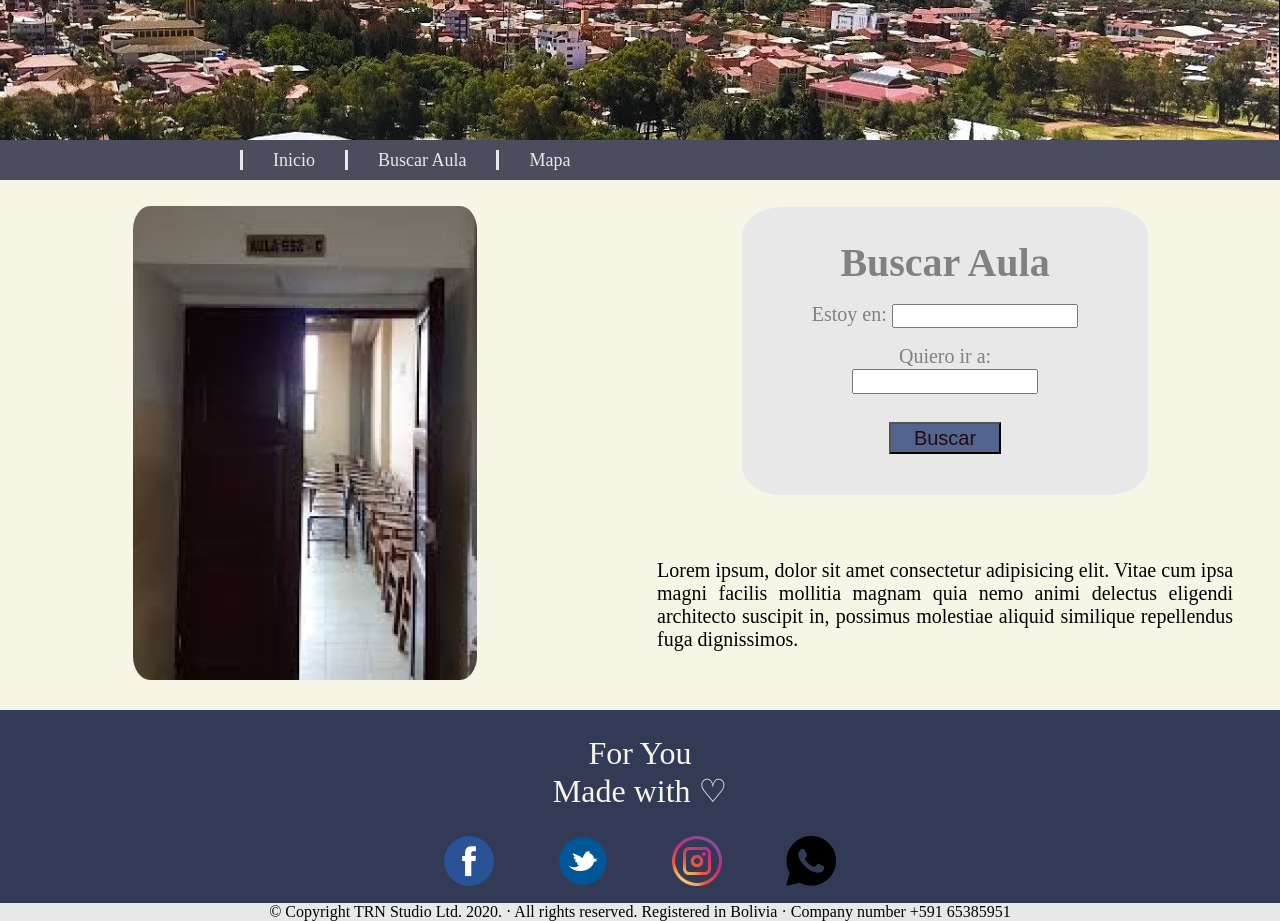
After one commit to LuisRCbmo/MeV, a PHP site: page /search.html in a window 1280 px wide. The commit adds this page. Run offline with PHP 8.4, Linux system fonts and the light colour scheme.

Commit message:
modificado: 		style1.css 		style2.css 		index.html 		login.html nuevo: 		styleIra.css 		puerta.png 		search.html

```diff
--- a/css/style1.css
+++ b/css/style1.css
@@ -1,6 +1,32 @@
 *{
     padding: 0%;
     margin: 0%;
+    overflow-x: hidden;
+}
+
+body{
+    background-color: #F7F5E6;
+}
+
+
+html {
+    min-height: 100%;
+    position: relative;
+}
+
+.wrapper {
+    width: 100%;
+}
+
+#imagebuscar {
+    padding: 2%;
+}
+
+#cabecera{
+    background-image: url("../image/vista.jpg");
+    height: 140px;
+    background-position-y: 50%;
+    overflow: hidden;;
 }
 
 .header{
@@ -8,56 +34,6 @@
     color:#e8e8e8;
     display: flex;
     background-color: #333A56;
-}
-
-h1{
-    left: 25%;
-    top: 7.5%;
-    font-size: 700%;
-}
-
-#slider {
-    width: 100%;
-}
-
-footer div {
-    text-align: center;
-    background-color: #333A56;
-}
-
-footer div p {
-    color: #F7F5E6;
-    text-align: center;
-    font-size: 200%;
-    padding-top: 2%;
-    padding-bottom: 2%;
-    margin-top: 0%;
-}
-
-#deep p{
-    font-size: 100%;
-}
-
-.social{
-    display: flex;
-    justify-content: center;
-}
-
-#deep{
-    background-color: #e8e8e8;
-}
-
-#deep p {
-    padding: 0%;
-    margin: 0%;
-    color: black;
-    text-align: center;
-}
-
-#icon{
-    margin-right: 2.5%;
-    margin-left: 2.5%;
-    margin-bottom: 1%;
 }
 
 #nav {
@@ -103,3 +79,55 @@ footer div p {
 	color: azure;
 
 }
+
+
+h1{
+    left: 25%;
+    top: 7.5%;
+    font-size: 700%;
+}
+
+#slider {
+    width: 100%;
+}
+
+
+#deep p{
+    font-size: 100%;
+}
+
+.social{
+    display: flex;
+    justify-content: center;
+}
+
+#deep{
+    background-color: #e8e8e8;
+}
+
+#deep p {
+    padding: 0%;
+    margin: 0%;
+    color: black;
+    text-align: center;
+}
+
+#icon{
+    margin-right: 2.5%;
+    margin-left: 2.5%;
+    margin-bottom: 1%;
+}
+
+footer div {
+    text-align: center;
+    background-color: #333A56;
+}
+
+footer div p {
+    color: #F7F5E6;
+    text-align: center;
+    font-size: 200%;
+    padding-top: 2%;
+    padding-bottom: 2%;
+    margin-top: 0%;
+}
--- /dev/null
+++ b/css/styleIrA.css
@@ -0,0 +1,78 @@
+*{
+    padding: 0%;
+    margin: 0%;
+    overflow: hidden;
+}
+
+
+.boxes {
+    margin: 0%;
+    padding: 0%;
+    width: 100%;
+    display: flex;
+}
+
+.boxes2 {
+    font-size: 125%;
+    margin: auto;
+    width: 50%;
+    display: block;
+}
+
+h2{
+    font-size: 200%;
+}
+
+#imagebuscar {
+    text-align: center;
+    margin-left: auto;
+    margin-right: auto;
+    width: max-content;
+}
+
+#imagebuscar img{
+    border-radius: 5%;
+}
+
+#instructions {
+    padding: 5%;
+    text-align: justify;
+    margin-left: auto;
+    margin-right: auto;
+}
+
+#form{
+    color: #828081;
+    padding: 5%;
+    margin-left: auto;
+    margin-right: auto;
+    padding-left: 10%;
+    padding-right: 10%;
+    width: fit-content;
+    background-color: #E8E8E8;
+    margin-bottom: 5%;
+    text-align: center;
+    border-radius: 10%;
+}
+
+#form h2{
+    margin-bottom: 3%;
+}
+
+#form input {
+    padding: 1%;
+    margin-bottom: 3%;
+}
+
+#forms {
+    margin-top: 3%;
+    margin-bottom: 3%;
+}
+
+#boton {
+    font-size: 100%;
+    margin-top: 4%;
+    width: 40%;
+    background-color:#52658F;
+    color: #29090F;
+}
--- a/login.html
+++ b/login.html
@@ -3,6 +3,7 @@
     <head>
         <meta charset="utf-8">
         <title>Login</title>
+        <link rel="icon" href="image/favicon.png" type="image/png">
         <link rel="stylesheet" href="css/style1.css">
         <link rel="stylesheet" href="css/style2.css">
     </head>
--- /dev/null
+++ b/search.html
@@ -0,0 +1,67 @@
+<!DOCTYPE html>
+<html lang="es">
+    <head>
+        <meta charset="utf-8">
+        <title>Ir A</title>
+        <link rel="icon" href="image/favicon.png" type="image/png">
+        <link rel="stylesheet" href="css/style1.css">
+        <link rel="stylesheet" href="css/styleIrA.css">
+    </head>
+    <body>
+        <header>
+            <div id="cabecera" ></div>
+            <nav id="nav">
+            <ul>
+                <li><a href="index.html">Inicio</a></li>
+                <li><a href="search.html">Buscar Aula</a></li>
+                <li><a href="#">Mapa</a></li>
+            </ul>
+        </nav>
+    </header>
+        <div class="wrapper">
+            <div class="boxes">
+                <div id="imagebuscar">
+                    <img src="image/puerta.png" alt="imagen" width="65%">
+                </div>
+                <div class="boxes2">
+                    <div id="form">
+                        <h2>Buscar Aula</h2>
+                        <form action="">
+                            <div id="forms">
+                                <label for="">Estoy en: </label>
+                                <input type="email" name="email" id=""><br>
+                            </div>
+                            <div id="forms">
+                                <label for="">Quiero ir a: </label>
+                                <input type="password" name="pasw" id=""><br>
+                            </div>
+                            <input type="submit" value="Buscar" id="boton">
+                        </form>
+                    </div>
+                    <div id="instructions">
+                        <p>
+                            Lorem ipsum, dolor sit amet consectetur adipisicing elit. Vitae cum ipsa magni facilis mollitia magnam
+                            quia nemo animi delectus eligendi architecto suscipit in, possimus molestiae aliquid similique
+                            repellendus fuga dignissimos.
+                        </p>
+                    </div>
+                </div>
+            </div>
+        </div>
+        <footer>
+            <div>
+                <p>For You <br>
+                Made with ♡ </p>
+                <div class="social">
+                    <div id="icon"><img width="50" src="image/face.png" alt="Facebook"></div>
+                    <div id="icon"><img width="50" src="image/twitter.png" alt="Twitter"></div>
+                    <div id="icon"><img width="50" src="image/insta.png" alt="Instagram"></div>
+                    <div id="icon"><img width="50" src="image/wp.png" alt="WhatsApp"></div>
+                </div>
+            </div>
+            <div id="deep">
+                <p>© Copyright TRN Studio Ltd. 2020. · All rights reserved. Registered in Bolivia · Company number +591 65385951</p>
+            </div>
+        </footer>
+    </body>
+</html>
```
Also changed, not shown: css/style2.css (+6 -6 lines), index.html (+5 -5 lines), image/puerta.png (added).
